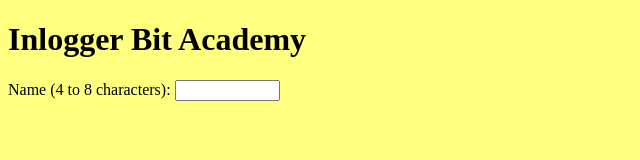
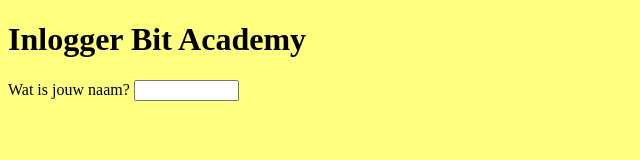
Before and after one commit to Zaman1905/Input-33564288, a plain HTML site: page index.html in a window 1280 px wide. Shown: the whole page, without its empty margins (0-640 px from the left). Drawn offline with Linux system fonts and the light colour scheme.

Commit message:
Uitwerking van de exercise

```diff
--- a/index.html
+++ b/index.html
@@ -9,7 +9,7 @@
 
   <h1> Inlogger Bit Academy</h1>
 <form>
-         <label for="name">Name (4 to 8 characters):</label>
+         <label for="name">Wat is jouw naam?</label>
 
 <input type="text" id="name" name="name" required
        minlength="4" maxlength="8" size="10">
```
